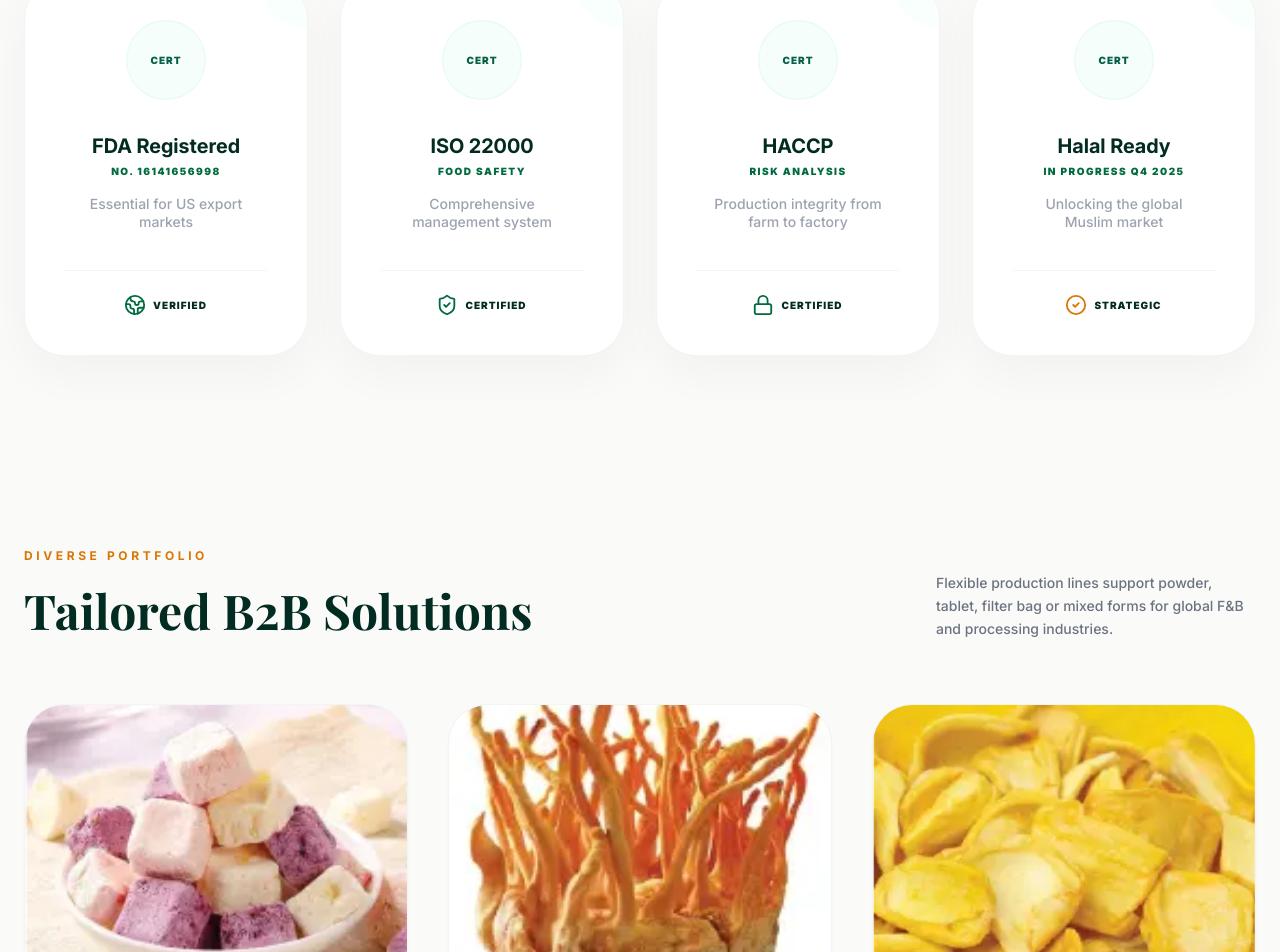
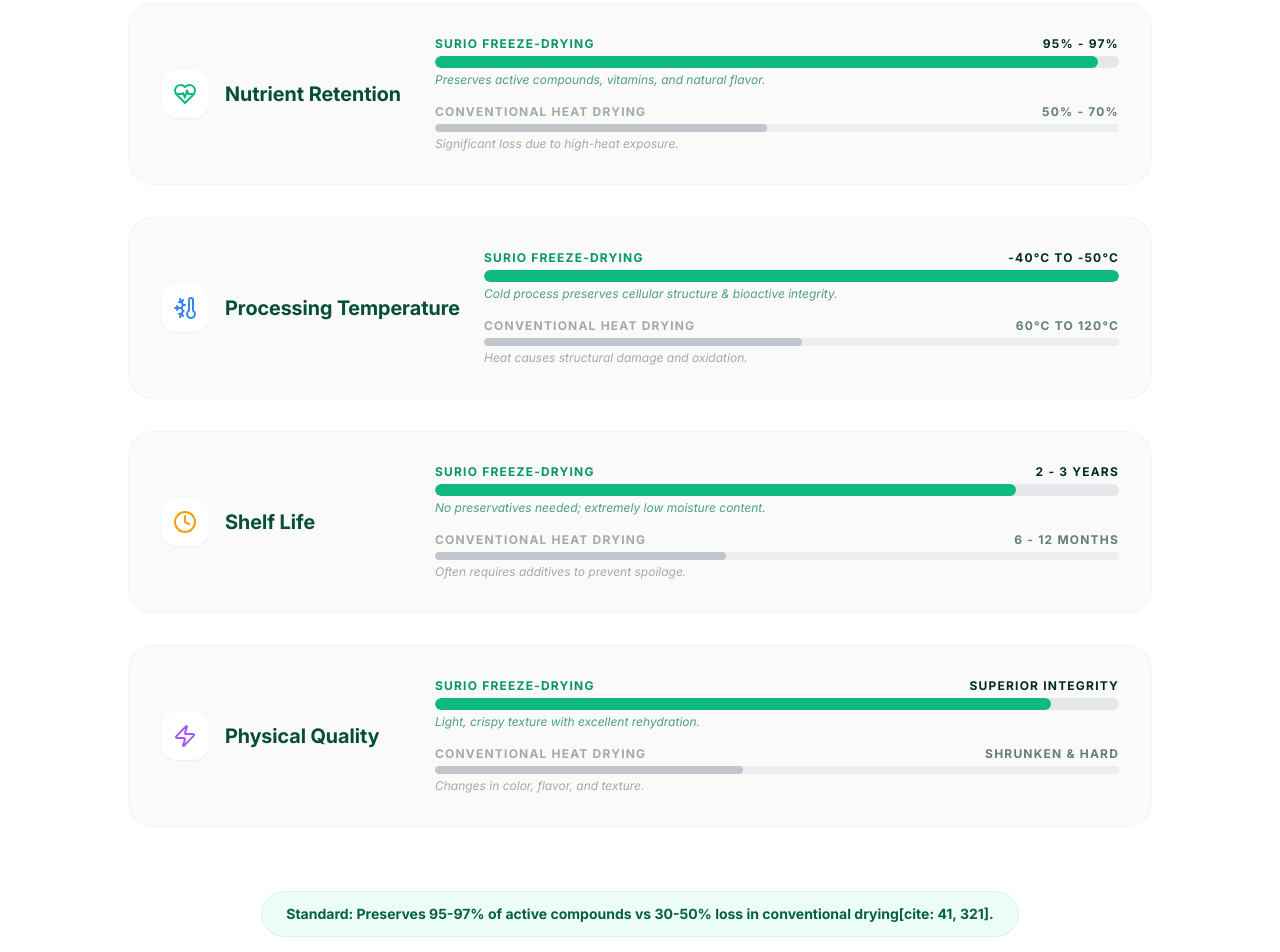
Before and after one commit to quandang08/surio-sota, a React (Vite) app: page / in a window 1280 px wide. Shown: the part 4140-5092 px from the top of the page. Built offline with nearby package versions, Linux system fonts and the light colour scheme.

Commit message:
feat: Enhance TechComparison component with detailed comparison data and animations

```diff
--- a/src/components/layout/TechComparison.jsx
+++ b/src/components/layout/TechComparison.jsx
@@ -1,9 +1,143 @@
-import React from 'react'
+import React from 'react';
+import { motion } from 'framer-motion';
+import { ThermometerSnowflake, Zap, HeartPulse, Clock } from 'lucide-react';
 
 const TechComparison = () => {
+  const comparisonData = [
+    {
+      feature: "Nutrient Retention",
+      icon: <HeartPulse className="text-emerald-500" />,
+      surio: "95% - 97%",
+      surioDetail: "Preserves active compounds, vitamins, and natural flavor.",
+      conventional: "50% - 70%",
+      conventionalDetail: "Significant loss due to high-heat exposure.",
+      percentage: 97,
+    },
+    {
+      feature: "Processing Temperature",
+      icon: <ThermometerSnowflake className="text-blue-500" />,
+      surio: "-40°C to -50°C",
+      surioDetail: "Cold process preserves cellular structure & bioactive integrity.",
+      conventional: "60°C to 120°C",
+      conventionalDetail: "Heat causes structural damage and oxidation.",
+      percentage: 100,
+    },
+    {
+      feature: "Shelf Life",
+      icon: <Clock className="text-amber-500" />,
+      surio: "2 - 3 Years",
+      surioDetail: "No preservatives needed; extremely low moisture content.",
+      conventional: "6 - 12 Months",
+      conventionalDetail: "Often requires additives to prevent spoilage.",
+      percentage: 85,
+    },
+    {
+      feature: "Physical Quality",
+      icon: <Zap className="text-purple-500" />,
+      surio: "Superior Integrity",
+      surioDetail: "Light, crispy texture with excellent rehydration.",
+      conventional: "Shrunken & Hard",
+      conventionalDetail: "Changes in color, flavor, and texture.",
+      percentage: 90,
+    }
+  ];
+
   return (
-    <div>TechComparison</div>
-  )
-}
+    <section id="tech-comparison" className="py-24 bg-white">
+      <div className="container mx-auto px-6">
 
-export default TechComparison
+        {/* Section Heading */}
+        <div className="text-center max-w-3xl mx-auto mb-20">
+          <motion.h2
+            initial={{ opacity: 0, y: 20 }}
+            whileInView={{ opacity: 1, y: 0 }}
+            className="text-4xl md:text-5xl font-serif font-bold text-emerald-950 mb-6"
+          >
+            The Science of Superiority
+          </motion.h2>
+          <p className="text-gray-600 text-lg">
+            Lyophilization (Freeze-drying) is the core of our competitive edge, ensuring
+            maximum retention of vital nutrients without artificial preservatives[cite: 306, 307].
+          </p>
+        </div>
+
+        {/* Comparison Table */}
+        <div className="max-w-5xl mx-auto">
+          <div className="grid grid-cols-1 gap-8">
+            {comparisonData.map((item, idx) => (
+              <motion.div
+                key={idx}
+                initial={{ opacity: 0, x: idx % 2 === 0 ? -20 : 20 }}
+                whileInView={{ opacity: 1, x: 0 }}
+                viewport={{ once: true }}
+                className="bg-surio-offwhite rounded-3xl p-8 border border-gray-100 hover:shadow-xl transition-shadow"
+              >
+                <div className="flex flex-col md:flex-row items-start md:items-center gap-6">
+                  {/* Feature Icon & Title */}
+                  <div className="flex items-center gap-4 min-w-[250px]">
+                    <div className="p-3 bg-white rounded-2xl shadow-sm italic">
+                      {item.icon}
+                    </div>
+                    <h3 className="font-bold text-xl text-emerald-900">{item.feature}</h3>
+                  </div>
+
+                  {/* Comparison Bars */}
+                  <div className="flex-1 w-full space-y-4">
+                    {/* Surio Standard */}
+                    <div className="space-y-1">
+                      <div className="flex justify-between text-xs font-bold uppercase tracking-widest">
+                        <span className="text-emerald-600">Surio Freeze-Drying</span>
+                        <span>{item.surio}</span>
+                      </div>
+                      <div className="h-3 w-full bg-gray-200 rounded-full overflow-hidden">
+                        <motion.div
+                          initial={{ width: 0 }}
+                          whileInView={{ width: `${item.percentage}%` }}
+                          transition={{ duration: 1.5, ease: "easeOut" }}
+                          className="h-full bg-emerald-500 rounded-full"
+                        />
+                      </div>
+                      <p className="text-xs text-emerald-700/70 italic">{item.surioDetail}</p>
+                    </div>
+
+                    {/* Conventional Standard */}
+                    <div className="space-y-1 opacity-60">
+                      <div className="flex justify-between text-xs font-bold uppercase tracking-widest">
+                        <span className="text-gray-500">Conventional Heat Drying</span>
+                        <span>{item.conventional}</span>
+                      </div>
+                      <div className="h-2 w-full bg-gray-200 rounded-full overflow-hidden">
+                        <motion.div
+                          initial={{ width: 0 }}
+                          whileInView={{ width: `${item.percentage * 0.5}%` }}
+                          transition={{ duration: 1.5, ease: "easeOut" }}
+                          className="h-full bg-gray-400 rounded-full"
+                        />
+                      </div>
+                      <p className="text-xs text-gray-500 italic">{item.conventionalDetail}</p>
+                    </div>
+                  </div>
+                </div>
+              </motion.div>
+            ))}
+          </div>
+        </div>
+
+        {/* Technical Callout */}
+        <motion.div
+          initial={{ opacity: 0, scale: 0.9 }}
+          whileInView={{ opacity: 1, scale: 1 }}
+          className="mt-16 text-center"
+        >
+          <div className="inline-block bg-emerald-50 px-6 py-3 rounded-full border border-emerald-100">
+            <p className="text-emerald-800 font-bold text-sm">
+              Standard: Preserves 95-97% of active compounds vs 30-50% loss in conventional drying[cite: 41, 321].
+            </p>
+          </div>
+        </motion.div>
+      </div>
+    </section>
+  );
+};
+
+export default TechComparison;
--- a/src/components/layout/Traceability.jsx
+++ b/src/components/layout/Traceability.jsx
@@ -1,4 +1,3 @@
-import React from 'react';
 import { motion } from 'framer-motion';
 import { Map, ShieldCheck, Factory, Truck, ClipboardCheck } from 'lucide-react';
 
```
